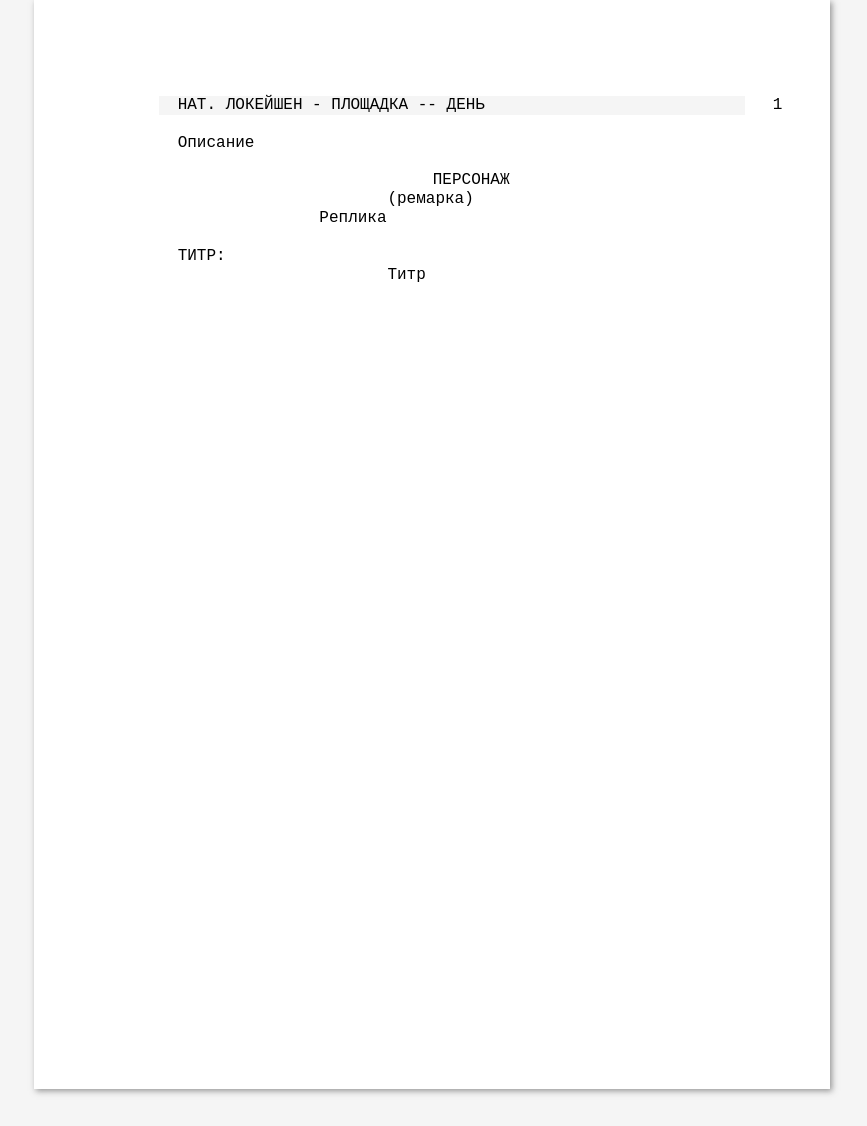
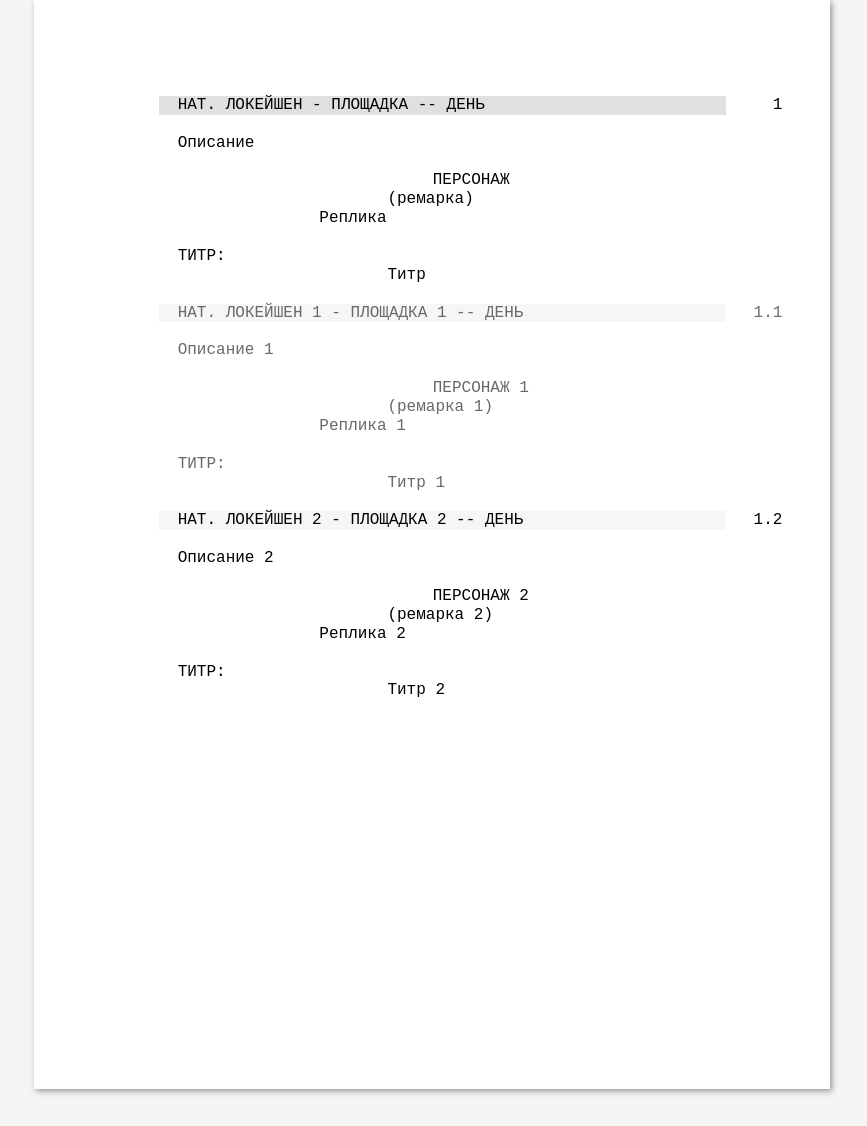
Before and after one commit to volux/screed, a PHP site: page / in a window 1280 px wide. Shown: the part 38-1164 px from the top of the page, without its empty margins (208-1075 px from the left). Run offline with PHP 8.4, Linux system fonts and the light colour scheme.

Commit message:
add shifting scene to sub and skip (parallel timecode)

```diff
--- a/www/css/style.css
+++ b/www/css/style.css
@@ -22,24 +22,37 @@ body {
 }
 .screed [contenteditable="true"]:focus {
     outline: none;
-/*    background-color: #fbfbfb;*/
+    /*    background-color: #fbfbfb;*/
 }
 .screed section {
     margin-bottom: 5mm;
-    counter-increment: section;
+}
+.screed section[role=skip] {
+    color: #696969;
 }
 .screed section:before {
+    counter-increment: section;
     content: counter(section);
     float: right;
 }
+.screed section:not([role]) {
+    counter-reset: deep;
+}
+.screed section[role]:before {
+    counter-increment: deep;
+    content: counter(section) "." counter(deep);
+    float: right;
+}
 .screed ul {
-    background-color: whiteSmoke;
-    margin: 0 10mm 5mm -5mm;
-    padding-right: 5mm;
+    background-color: #e0e0e0;
+    margin: 0 15mm 5mm -5mm;
     padding-left: 5mm;
     page-break-after: avoid;
     page-break-inside: avoid;
     page-break-before: auto;
+}
+.screed section[role] ul {
+    background-color: #f6f6f6;
 }
 .screed li {
     text-transform: uppercase;
@@ -62,16 +75,16 @@ body {
 .screed .when {
 }
 .screed p {
-    margin: 0 0 5mm 0;
+    margin: 0;
     font-size: 12pt;
     font-family: "Courier New", monospace;
     line-height: 5mm;
 }
 .screed .comm {
+    margin: 0 0 5mm 0;
 }
 .screed .char {
-    margin-left: 6.75cm;
-    margin-right: 0;
+    margin: 0 0 5mm 6.75cm;
     text-transform: uppercase;
     page-break-after: avoid;
     page-break-inside: avoid;
@@ -143,10 +156,10 @@ body {
     margin: 1in .5in .5in 1.5in;
     counter-increment: page;
 
-    @top-right {
+@top-right {
         content: 'Test';
     }
-    @bottom-right {
+@bottom-right {
         content: counter(page);
     }
-}
+    }
--- a/www/index.html
+++ b/www/index.html
@@ -26,6 +26,36 @@
             <p class="titr">Титр</p>
         </div>
     </section>
+    <section role="skip">
+        <ul>
+            <li class="where">нат</li>
+            <li class="lock">Локейшен 1</li>
+            <li class="place">Площадка 1</li>
+            <li class="when">День</li>
+        </ul>
+        <div>
+            <p class="comm">Описание 1</p>
+            <p class="char">Персонаж 1</p>
+            <p class="corr">ремарка 1</p>
+            <p class="text">Реплика 1</p>
+            <p class="titr">Титр 1</p>
+        </div>
+    </section>
+    <section role="sub">
+        <ul>
+            <li class="where">нат</li>
+            <li class="lock">Локейшен 2</li>
+            <li class="place">Площадка 2</li>
+            <li class="when">День</li>
+        </ul>
+        <div>
+            <p class="comm">Описание 2</p>
+            <p class="char">Персонаж 2</p>
+            <p class="corr">ремарка 2</p>
+            <p class="text">Реплика 2</p>
+            <p class="titr">Титр 2</p>
+        </div>
+    </section>
 </article>
 <script src="/js/jquery.min.js"></script>
 <script src="/js/logic.js"></script>
```
Also changed, not shown: www/js/jquery.screed.js.
